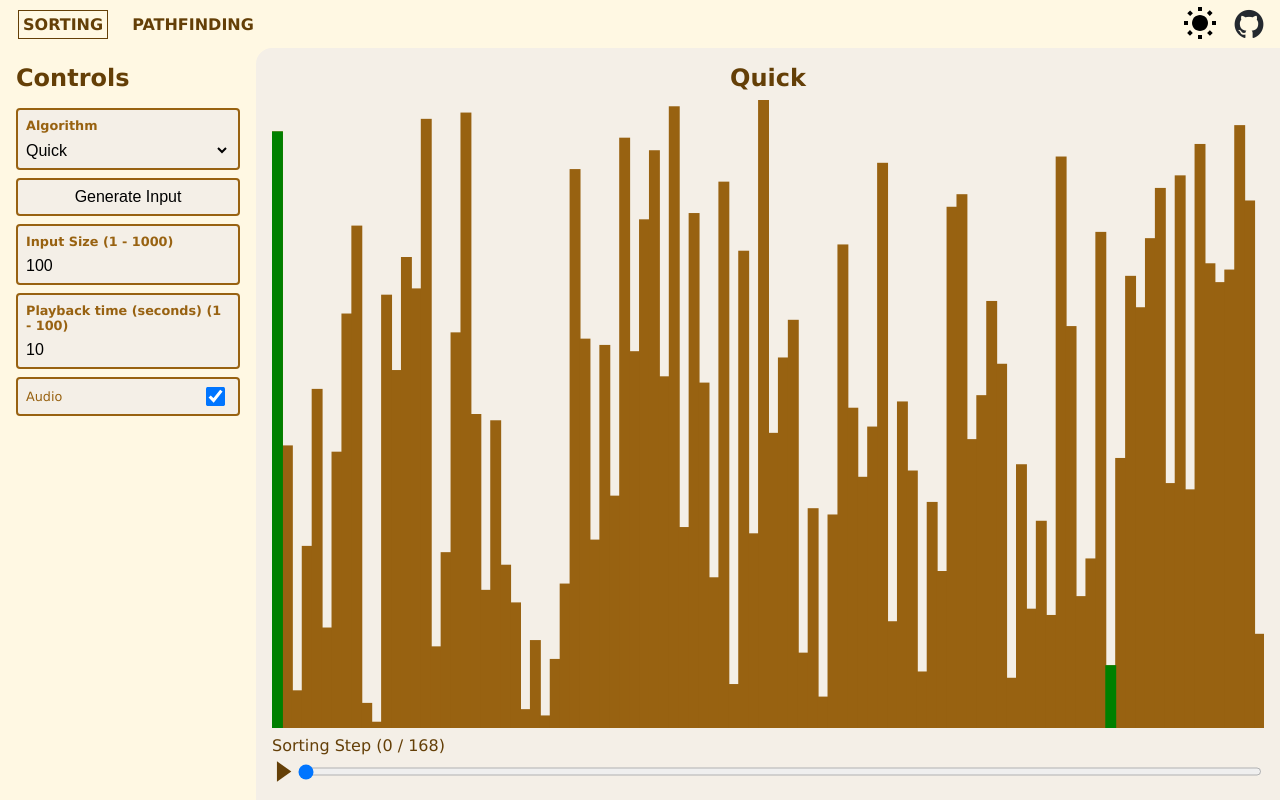
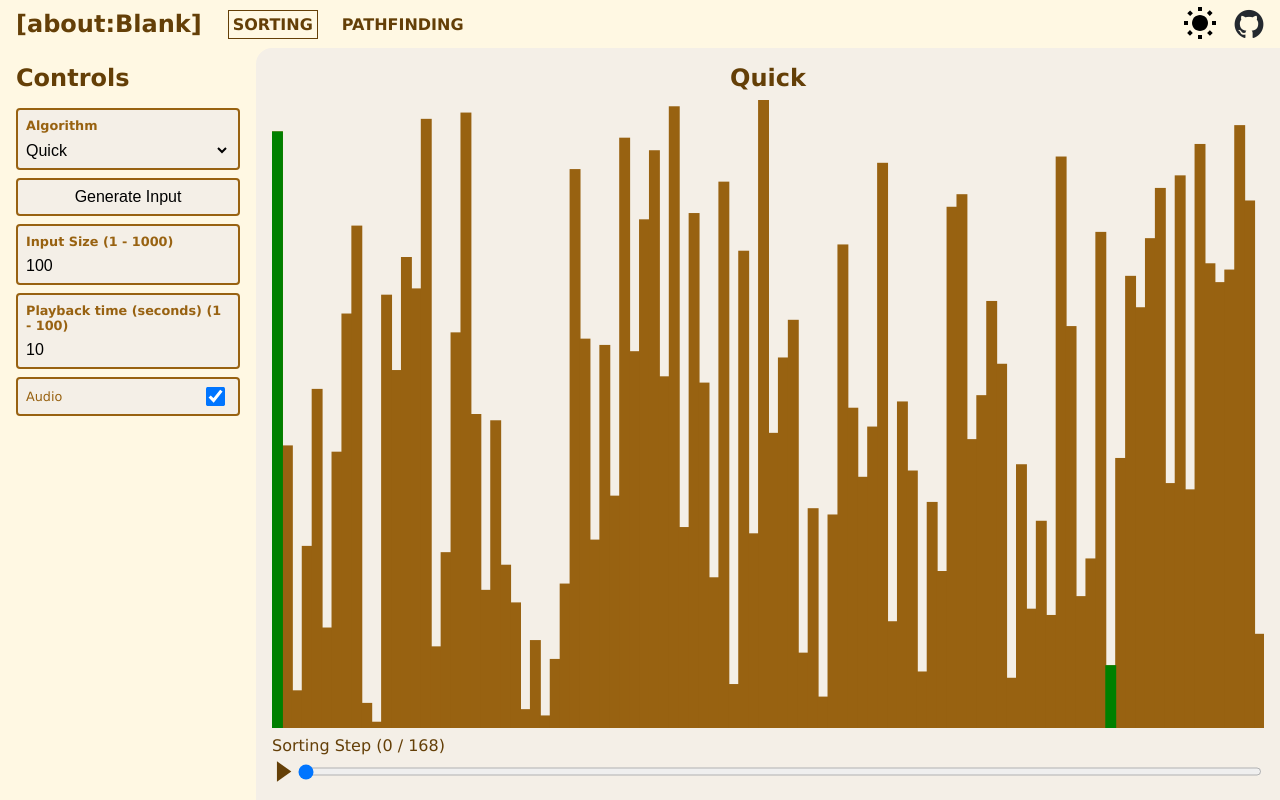
Before and after one commit to aboutBlank-dev/path-finding-sorting-visualizer, a React (Vite) app: page /sorting-visualizer/quick in a window 1280 px wide. Built offline with nearby package versions, Linux system fonts and the light colour scheme.

Commit message:
fix: mistake in DFS and BFS implementation

```diff
--- a/src/App.tsx
+++ b/src/App.tsx
@@ -32,11 +32,11 @@ function App() {
   };
 
   const sortingRoutes = sortingUrls.map((url) => (
-    <Route path={url} element={<SortingPage />} />
+    <Route key='sorting' path={url} element={<SortingPage />} />
   ));
 
   const pathfindingRoutes = pathfindingUrls.map((url) => (
-    <Route path={url} element={<PathfindingPage />} />
+    <Route key='pathfinding' path={url} element={<PathfindingPage />} />
   ));
 
   return (
--- a/src/algorithms/pathfinding/bfs.ts
+++ b/src/algorithms/pathfinding/bfs.ts
@@ -30,18 +30,23 @@ export function bfs(
 ): PathfindingIterationStep[] {
   if (!pathfindingGrid.grid) return [];
 
+  const pathfindingSteps: PathfindingIterationStep[] = [];
   const q: BFSNode[] = [];
   const nodes: BFSNode[][] = [];
-  const pathfindingSteps: PathfindingIterationStep[] = [];
+  let startNode: BFSNode = new BFSNode({ x: 0, y: 0 });
 
   for (let x = 0; x < pathfindingGrid.grid.length; x++) {
     nodes.push([]);
     for (let y = 0; y < pathfindingGrid.grid[x].length; y++) {
-      nodes[x].push(new BFSNode({ x, y }));
+      const node = new BFSNode({ x, y });
+      nodes[x].push(node);
+
+      if (pathfindingGrid.grid[x][y].nodeType === GridNodeType.START) {
+        startNode = node;
+      }
     }
   }
 
-  const startNode = new BFSNode(pathfindingGrid.startNode);
   const end = pathfindingGrid.endNode;
   q.push(startNode);
 
--- a/src/algorithms/pathfinding/dfs.ts
+++ b/src/algorithms/pathfinding/dfs.ts
@@ -30,18 +30,23 @@ export function dfs(
 ): PathfindingIterationStep[] {
   if (!pathfindingGrid.grid) return [];
 
+  const pathfindingSteps: PathfindingIterationStep[] = [];
   const s: DFSNode[] = [];
   const nodes: DFSNode[][] = [];
-  const pathfindingSteps: PathfindingIterationStep[] = [];
+  let startNode: DFSNode = new DFSNode({ x: 0, y: 0 });
 
   for (let x = 0; x < pathfindingGrid.grid.length; x++) {
     nodes.push([]);
     for (let y = 0; y < pathfindingGrid.grid[x].length; y++) {
-      nodes[x].push(new DFSNode({ x, y }));
+      const node = new DFSNode({ x, y });
+      nodes[x].push(node);
+
+      if (pathfindingGrid.grid[x][y].nodeType === GridNodeType.START) {
+        startNode = node;
+      }
     }
   }
 
-  const startNode = new DFSNode(pathfindingGrid.startNode);
   const end = pathfindingGrid.endNode;
   s.push(startNode);
 
@@ -91,6 +96,7 @@ export function dfs(
     path.push(current.position);
     current = current.parent;
   }
+
   path.reverse();
   for (const position of path) {
     pathfindingSteps.push({
--- a/src/components/navBar.css
+++ b/src/components/navBar.css
@@ -28,6 +28,19 @@
   display: flex;
 }
 
+.my-logo {
+  color: var(--color-500);
+  user-select: none;
+  margin: 0;
+}
+
+.nav-bar-left {
+  display: flex;
+  align-items: center;
+  gap: 1rem;
+  margin-left: 0.5rem;
+}
+
 .nav-bar-right {
   display: flex;
   align-items: center;
--- a/src/components/navbar.tsx
+++ b/src/components/navbar.tsx
@@ -6,7 +6,8 @@ import GithubButton from "./githubButton";
 const NavBar = () => {
   return (
     <nav className='nav-bar'>
-      <div>
+      <div className='nav-bar-left'>
+        <h1 className='my-logo'>[about:Blank]</h1>
         <ul>
           <PageLink to={"/sorting-visualizer/"} text='SORTING' />
           <PageLink to={"/pathfinding-visualizer/"} text='PATHFINDING' />
--- a/src/utils/gridUtils.ts
+++ b/src/utils/gridUtils.ts
@@ -52,9 +52,9 @@ export class GridUtils {
     const neighbors: Coordinate[] = [];
 
     const dirs = [
+      [0, -1], //down
       [0, 1], //up
       [1, 0], //right
-      [0, -1], //down
       [-1, 0], //left
     ];
 
```
